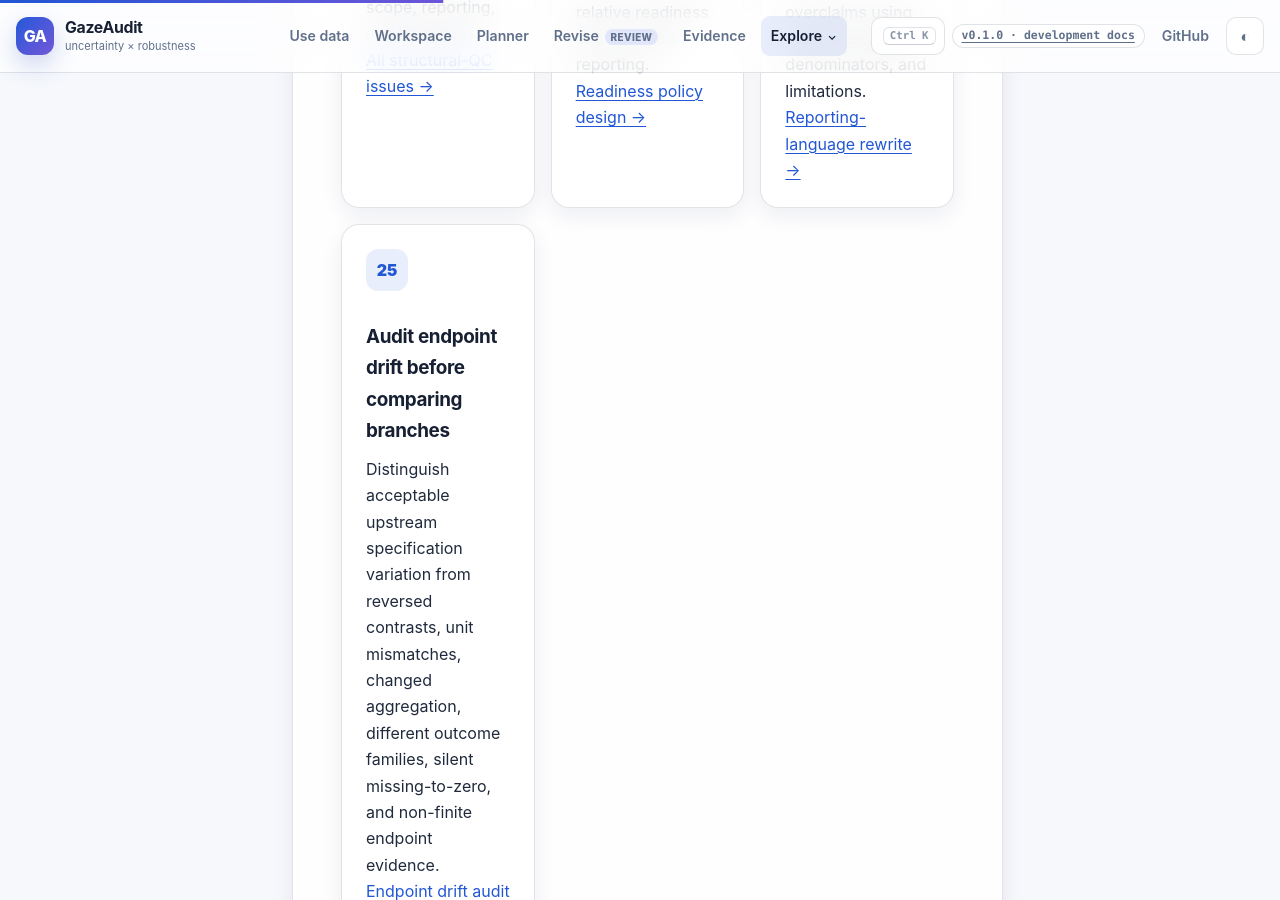
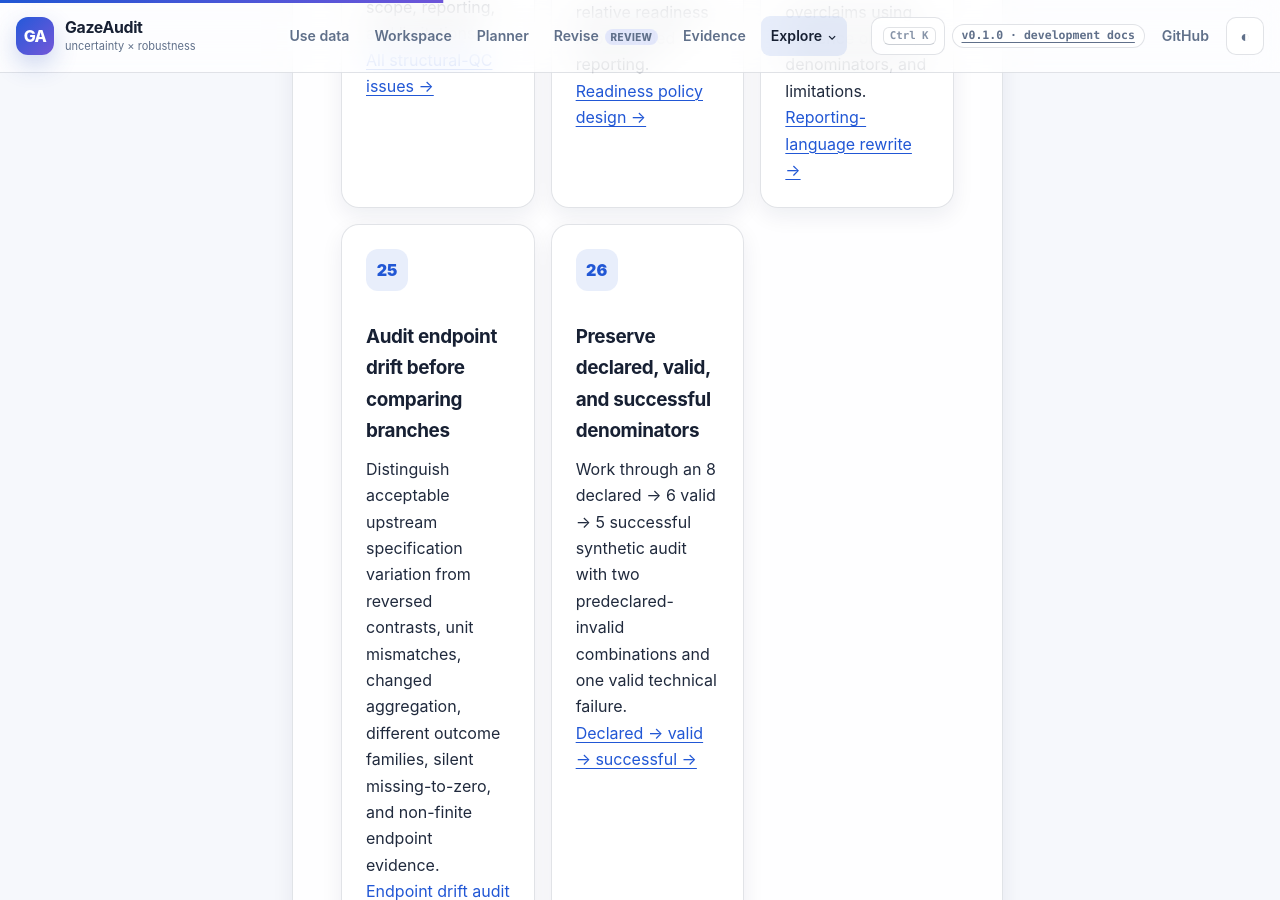
Before and after one commit to stefanosbalaskas/GazeAudit, a Jekyll site: the page built from docs/examples/index.md, in a window 1280 px wide and 900 px high, scrolled down 5407 px. Built offline with Jekyll 4.4.1, drawn with Linux system fonts in a browser that asks for light colours.

Commit message:
docs: surface specification denominator example

```diff
--- a/docs/examples/index.md
+++ b/docs/examples/index.md
@@ -165,6 +165,12 @@ Use the <a href="catalog/">Example catalog</a> to filter by data context and met
     <h3>Audit endpoint drift before comparing branches</h3>
     <p>Distinguish acceptable upstream specification variation from reversed contrasts, unit mismatches, changed aggregation, different outcome families, silent missing-to-zero, and non-finite endpoint evidence.</p>
     <p><a href="endpoint-drift-audit/">Endpoint drift audit →</a></p>
+  </article>
+  <article class="card">
+    <div class="card-icon" aria-hidden="true">26</div>
+    <h3>Preserve declared, valid, and successful denominators</h3>
+    <p>Work through an 8 declared → 6 valid → 5 successful synthetic audit with two predeclared-invalid combinations and one valid technical failure.</p>
+    <p><a href="specification-denominator-audit/">Declared → valid → successful →</a></p>
   </article>
 </div>
 
```
